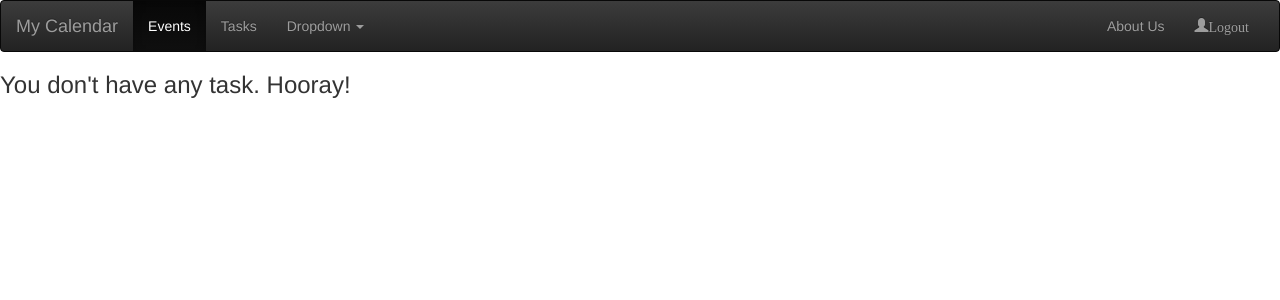
After one commit to weijieseow/xpro, a Django app: template MyCalendar/templates/MyCalendar/TasksView.html in a window 1280 px wide. The commit adds this page. Shown: the top 300 px of the page. Run offline with Django 3.2, Linux system fonts and the light colour scheme; the template is opened without the code that fills it, so the values that code supplies are empty; parts of the project's set-up code (start-up, migrations or seed data) failed here and were passed over; some libraries are stand-ins or nearby versions.

Commit message:
added task html files

```diff
--- /dev/null
+++ b/MyCalendar/templates/MyCalendar/TasksView.html
@@ -0,0 +1,16 @@
+{% extends 'MyCalendar/navbar.html' %}
+
+{% block body %}
+
+    {% if user_tasks %}
+    <h1> You have {{ number_of_tasks }} number of tasks.</h1>
+    <u1>
+        {% for task in user_tasks %}
+            <li>task</li>
+        {% endfor %}
+    </u1>
+    {% else %}
+        <h3> You don't have any task. Hooray! </h3>
+    {% endif %}
+
+{% endblock %}
--- a/MyCalendar/templates/MyCalendar/cal_month.html
+++ b/MyCalendar/templates/MyCalendar/cal_month.html
@@ -6,6 +6,10 @@
     <link rel="stylesheet" type="text/css" href="{% static 'MyCalendar/style.css' %}" />
     <div class="container-fluid">
         <p>Hello {{ username }}</p>
+        <button type = "button" class = "btn btn-default btn-sm">
+            <a href="{% url 'MyCalendar:eventcreate' %}" style="color:grey">New Event</a>
+        </button>
+
         <table width="100%">
             <tr>
                 <td width="20%" align="left">
--- a/MyCalendar/templates/MyCalendar/navbar.html
+++ b/MyCalendar/templates/MyCalendar/navbar.html
@@ -25,7 +25,7 @@
             <span class="icon-bar"></span>
             <span class="icon-bar"></span>
           </button>
-          <a class="navbar-brand" href="{% url 'MyCalendar:calendar' %}">X-Pro</a>
+          <a class="navbar-brand" href="{% url 'MyCalendar:calendar' %}">My Calendar</a>
         </div>
 
 
--- a/MyCalendar/urls.py
+++ b/MyCalendar/urls.py
@@ -30,7 +30,10 @@ urlpatterns = [
     url(r'^logout/$', views.logoutView, name='logout'),
 
     # /MyCalendar/EventCreate
-    url(r'^EventCreate/$', views.EventCreateView, name='eventcreate'),
+    url(r'^EventCreate/$', views.eventCreateView, name='eventcreate'),
 
     url(r'^login/$', auth_views.login),
+
+    # /MyCalendar/TaskList
+    url(r'^TaskList/$', views.tasksListView, name='taskslist')
 ]
```
Also changed, not shown: MyCalendar/templates/MyCalendar/TaskCreate.html (added, +19 -0 lines), db.sqlite3, 1 other file.
